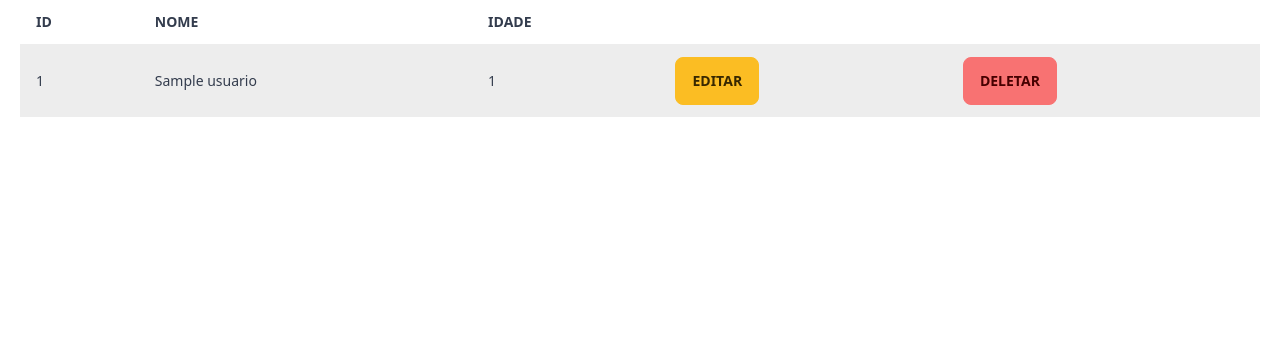
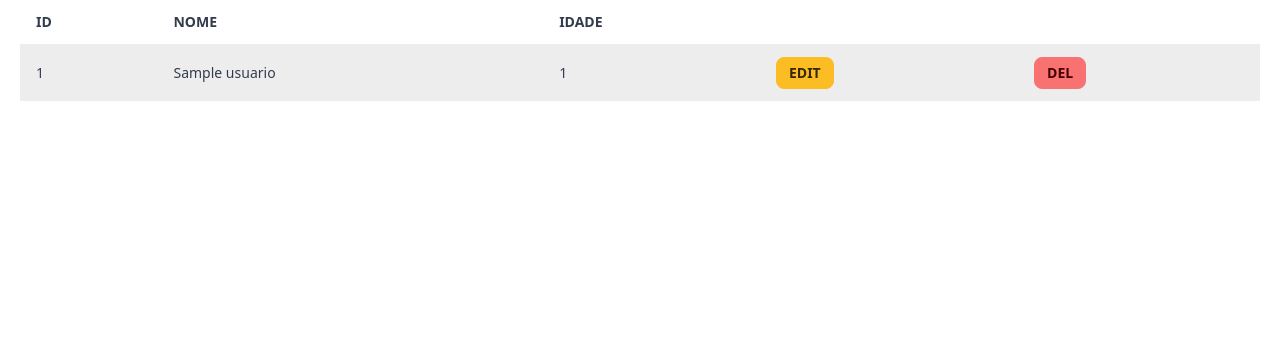
Before and after one commit to thiagocredico/projeto-django-py, a Django app: page /usuarios/ in a window 1280 px wide. Shown: the part 84-424 px from the top of the page. Run offline with Django 4.2, Linux system fonts and the light colour scheme; tables that the repository leaves empty hold one stand-in row (values such as "Sample post"); some libraries are stand-ins or nearby versions.

Commit message:
style: buttons and footer

```diff
--- a/projeto_cad_usuarios/app_cad_usuarios/templates/usuarios/home.html
+++ b/projeto_cad_usuarios/app_cad_usuarios/templates/usuarios/home.html
@@ -7,11 +7,11 @@
   {% csrf_token %}
   <section class="w-screen flex flex-col p-5">
     <h1 class="text-4xl my-10 uppercase font-extrabold w-screen items-center text-center p-5">Cadastro de usuários</h1>
-    <div class="join join-vertical">
+    <div class="join join-vertical md:join-horizontal">
       <input
         type="text"
         name="nome"
-        class="input input-bordered join-item join-vertical form-control-sm"
+        class="input input-bordered join-item form-control-sm"
         placeholder="Nome"
       />
       <input
--- a/projeto_cad_usuarios/app_cad_usuarios/templates/usuarios/usuarios.html
+++ b/projeto_cad_usuarios/app_cad_usuarios/templates/usuarios/usuarios.html
@@ -11,8 +11,8 @@
       <td>{{ usuario.id_usuario }}</td>
       <td>{{ usuario.nome }}</td>
       <td>{{ usuario.idade }}</td>
-      <td><a class="btn btn-warning" href="{% url 'editar' usuario.id_usuario %}">Editar</a></td>
-      <td><a class="btn btn-error" href="{% url 'deletar' usuario.id_usuario %}">Deletar</a></td>
+      <td><a class="btn btn-sm btn-warning" href="{% url 'editar' usuario.id_usuario %}">Edit</a></td>
+      <td><a class="btn btn-sm btn-error" href="{% url 'deletar' usuario.id_usuario %}">Del</a></td>
     </tr>
     {% endfor %}
   </table>
```
